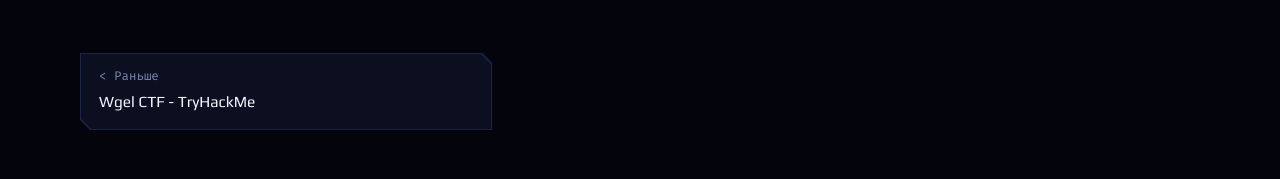
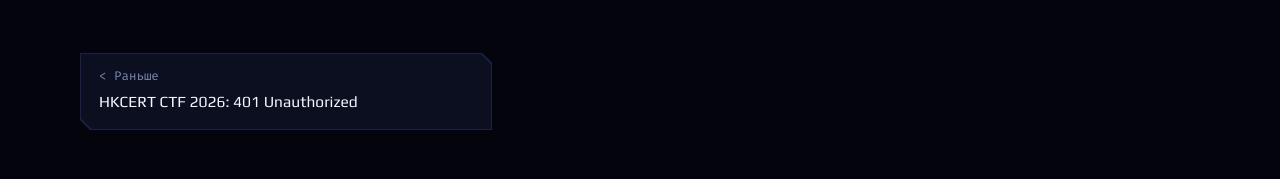
Before and after one commit to Drang3/drang3.github.io, a plain HTML site: page cookies-stego.html in a window 1280 px wide. Shown: the part 3527-3706 px from the top of the page. Drawn offline with Linux system fonts and the light colour scheme.

Commit message:
Update cookies-stego.html

```diff
--- a/cookies-stego.html
+++ b/cookies-stego.html
@@ -88,7 +88,7 @@ strings -n 6 image.jpg | grep -iE "like|cookie|flag"</code></pre>
 <p>Задача отлично демонстрирует, что не всегда нужны сложные скрипты. Иногда достаточно знать, как работает структура файла, и уметь пользоваться базовыми утилитами.</p>
 
       </div>
-      <nav class="pager" aria-label="Другие райтапы"><div class="frame"><div><a class="prev" href="wgel.html"><small>&lt; Раньше</small>Wgel CTF - TryHackMe</a></div></div></nav>
+      <nav class="pager" aria-label="Другие райтапы"><div class="frame"><div><a class="prev" href="hkcert-2026.html"><small>&lt; Раньше</small>HKCERT CTF 2026: 401 Unauthorized</a></div></div></nav>
     </article>
     <aside class="toc" aria-label="Содержание"><details open><summary>Содержание</summary><ol id="toc"></ol></details></aside>
   </div>
```
